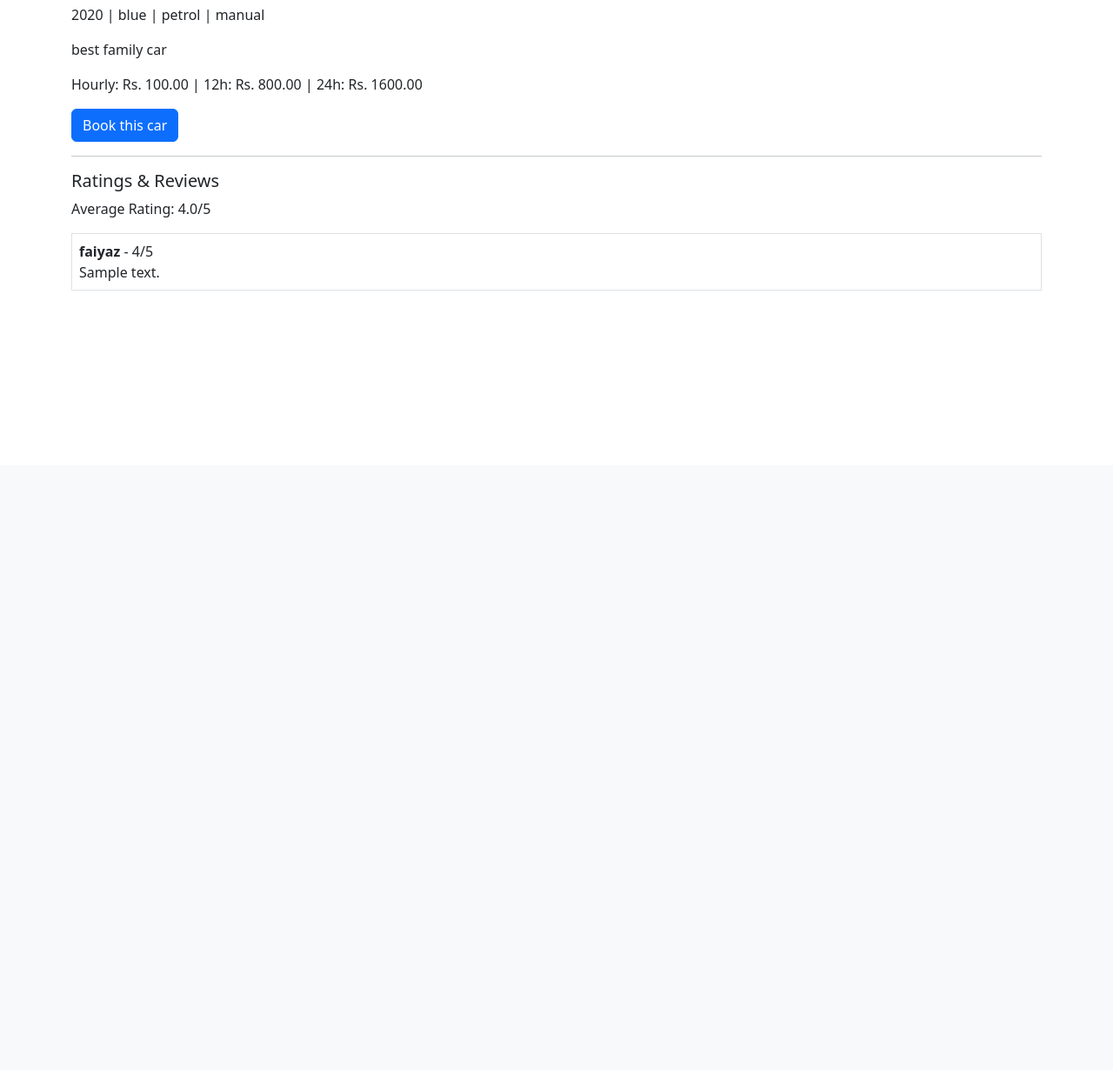
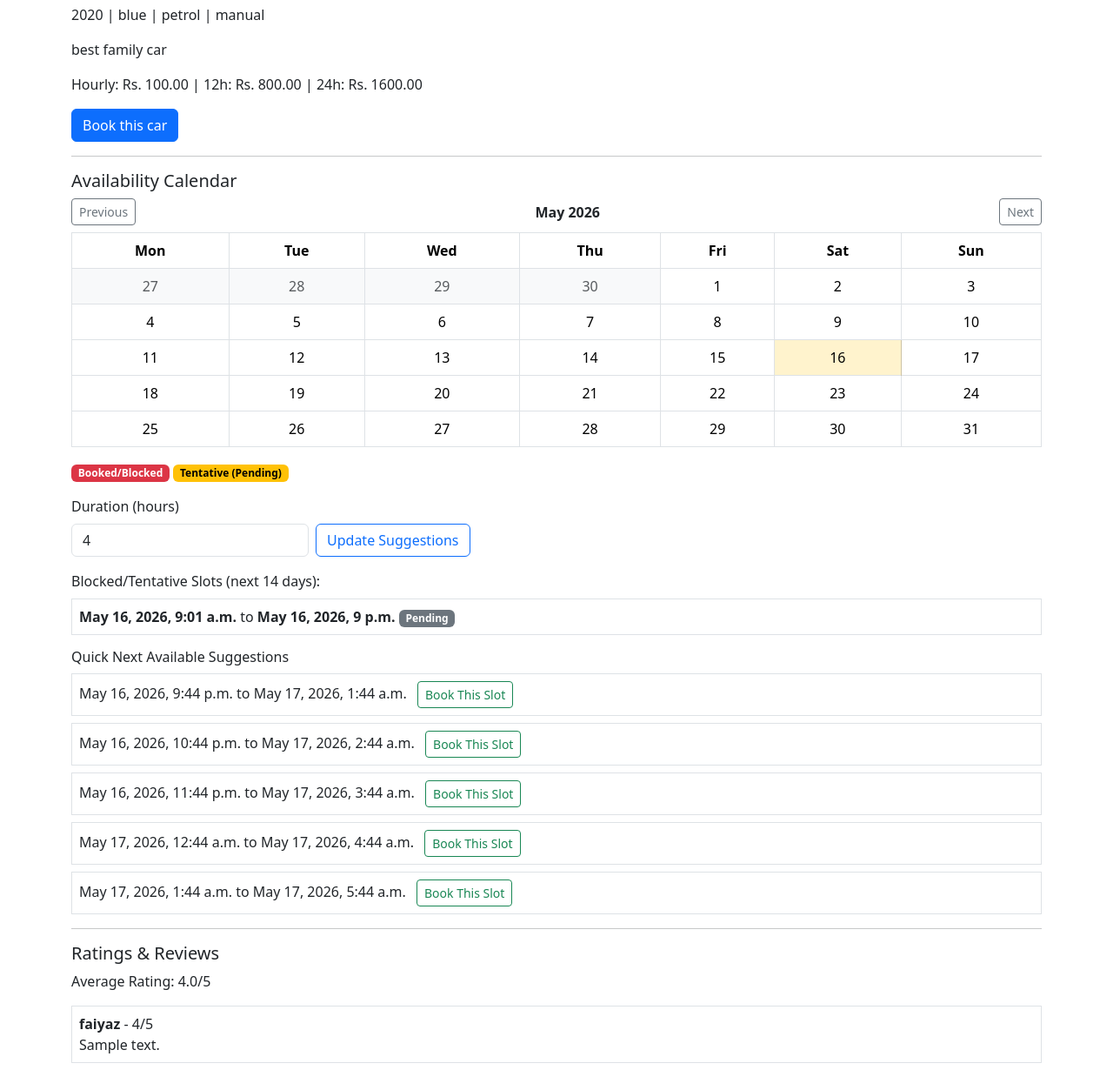
Before and after one commit to mohdfaiyazali/carrr, a Django app: page /cars/1/ in a window 1280 px wide. Shown: the part 265-1495 px from the top of the page at 87% size. Before the commit the page ends 599 px from the top, so only its background shows below. Run offline with Django 5.2, Linux system fonts and the light colour scheme; data comes from the database, SQL or seed files in the repository; tables that the repository leaves empty hold one stand-in row (values such as "Sample post").

Commit message:
calendar view in car

```diff
--- a/apps/cars/views.py
+++ b/apps/cars/views.py
@@ -1,9 +1,15 @@
+from datetime import timedelta
+import calendar
+
 from django.contrib import messages
 from django.db.models import Avg
 from django.shortcuts import redirect
 from django.urls import reverse_lazy
+from django.utils import timezone
 from django.views.generic import CreateView, DeleteView, DetailView, ListView, UpdateView
 
+from apps.bookings.models import Booking
+from apps.bookings.services import suggest_alternative_slots
 from apps.cars.forms import CarForm, CarImageUploadForm, CarPricingForm
 from apps.cars.models import Car, CarImage
 from apps.core.mixins import ManagerRequiredMixin
@@ -54,6 +60,96 @@
         car = self.object
         context["reviews"] = car.reviews.select_related("customer").order_by("-created_at")[:10]
         context["average_rating"] = car.reviews.aggregate(avg=Avg("rating"))["avg"]
+        now = timezone.now()
+        range_end = now + timedelta(days=14)
+        blocked_bookings = car.bookings.filter(
+            status__in=[Booking.Status.PENDING, Booking.Status.CONFIRMED, Booking.Status.ONGOING],
+            end_datetime__gt=now,
+            start_datetime__lt=range_end,
+        ).order_by("start_datetime")
+        context["blocked_bookings"] = blocked_bookings
+
+        duration_hours = self.request.GET.get("duration_hours", "4")
+        try:
+            duration_hours_int = int(duration_hours)
+        except (TypeError, ValueError):
+            duration_hours_int = 4
+        if duration_hours_int < 1:
+            duration_hours_int = 1
+        if duration_hours_int > 72:
+            duration_hours_int = 72
+        desired_start = now
+        desired_end = desired_start + timedelta(hours=duration_hours_int)
+        context["duration_hours"] = duration_hours_int
+        context["next_available_slots"] = suggest_alternative_slots(car, desired_start, desired_end, limit=5)
+        month_param = self.request.GET.get("month")
+        today_local = timezone.localdate()
+        if month_param:
+            try:
+                year_str, month_str = month_param.split("-")
+                year = int(year_str)
+                month = int(month_str)
+                display_date = today_local.replace(year=year, month=month, day=1)
+            except (ValueError, TypeError):
+                display_date = today_local.replace(day=1)
+        else:
+            display_date = today_local.replace(day=1)
+
+        cal = calendar.Calendar(firstweekday=0)
+        month_weeks = cal.monthdatescalendar(display_date.year, display_date.month)
+        month_start = timezone.make_aware(
+            timezone.datetime(display_date.year, display_date.month, 1, 0, 0, 0),
+            timezone.get_current_timezone(),
+        )
+        last_day = calendar.monthrange(display_date.year, display_date.month)[1]
+        month_end = timezone.make_aware(
+            timezone.datetime(display_date.year, display_date.month, last_day, 23, 59, 59),
+            timezone.get_current_timezone(),
+        )
+        month_bookings = car.bookings.filter(
+            status__in=[Booking.Status.PENDING, Booking.Status.CONFIRMED, Booking.Status.ONGOING],
+            end_datetime__gte=month_start,
+            start_datetime__lte=month_end,
+        )
+        day_meta = {}
+        for booking in month_bookings:
+            start_date = timezone.localtime(booking.start_datetime).date()
+            end_date = timezone.localtime(booking.end_datetime).date()
+            cursor = max(start_date, display_date.replace(day=1))
+            month_last_date = display_date.replace(day=last_day)
+            while cursor <= min(end_date, month_last_date):
+                key = cursor.isoformat()
+                if key not in day_meta:
+                    day_meta[key] = {"has_confirmed": False, "has_pending": False}
+                if booking.status in [Booking.Status.CONFIRMED, Booking.Status.ONGOING]:
+                    day_meta[key]["has_confirmed"] = True
+                elif booking.status == Booking.Status.PENDING:
+                    day_meta[key]["has_pending"] = True
+                cursor += timedelta(days=1)
+
+        month_grid = []
+        for week in month_weeks:
+            week_cells = []
+            for day in week:
+                key = day.isoformat()
+                meta = day_meta.get(key, {"has_confirmed": False, "has_pending": False})
+                week_cells.append(
+                    {
+                        "date": day,
+                        "in_month": day.month == display_date.month,
+                        "is_today": day == today_local,
+                        "is_confirmed": meta["has_confirmed"],
+                        "is_pending_only": (not meta["has_confirmed"]) and meta["has_pending"],
+                    }
+                )
+            month_grid.append(week_cells)
+
+        prev_month = (display_date.replace(day=1) - timedelta(days=1)).replace(day=1)
+        next_month = (display_date.replace(day=28) + timedelta(days=4)).replace(day=1)
+        context["calendar_month_label"] = display_date.strftime("%B %Y")
+        context["calendar_month_grid"] = month_grid
+        context["calendar_prev_month"] = prev_month.strftime("%Y-%m")
+        context["calendar_next_month"] = next_month.strftime("%Y-%m")
         return context
 
 
--- a/templates/cars/car_detail.html
+++ b/templates/cars/car_detail.html
@@ -15,6 +15,66 @@
 <p>Hourly: Rs. {{ car.pricing.hourly_rate }} | 12h: Rs. {{ car.pricing.half_day_rate }} | 24h: Rs. {{ car.pricing.full_day_rate }}</p>
 <a href="{% url 'booking-create' car.id %}" class="btn btn-primary">Book this car</a>
 <hr>
+<h2 class="h5">Availability Calendar</h2>
+<div class="d-flex justify-content-between align-items-center mb-2">
+  <a class="btn btn-sm btn-outline-secondary" href="?month={{ calendar_prev_month }}&duration_hours={{ duration_hours }}">Previous</a>
+  <strong>{{ calendar_month_label }}</strong>
+  <a class="btn btn-sm btn-outline-secondary" href="?month={{ calendar_next_month }}&duration_hours={{ duration_hours }}">Next</a>
+</div>
+<table class="table table-bordered text-center align-middle">
+  <thead>
+    <tr>
+      <th>Mon</th><th>Tue</th><th>Wed</th><th>Thu</th><th>Fri</th><th>Sat</th><th>Sun</th>
+    </tr>
+  </thead>
+  <tbody>
+    {% for week in calendar_month_grid %}
+      <tr>
+        {% for cell in week %}
+          <td class="
+            {% if not cell.in_month %}text-muted bg-light{% endif %}
+            {% if cell.is_confirmed %}table-danger{% elif cell.is_pending_only %}table-warning{% endif %}
+          ">
+            <div>{{ cell.date.day }}</div>
+          </td>
+        {% endfor %}
+      </tr>
+    {% endfor %}
+  </tbody>
+</table>
+<div class="mb-3">
+  <span class="badge text-bg-danger">Booked/Blocked</span>
+  <span class="badge text-bg-warning">Tentative (Pending)</span>
+</div>
+<form method="get" class="row g-2 mb-3">
+  <input type="hidden" name="month" value="{{ request.GET.month }}">
+  <div class="col-md-3">
+    <label class="form-label">Duration (hours)</label>
+    <input class="form-control" type="number" min="1" max="72" name="duration_hours" value="{{ duration_hours }}">
+  </div>
+  <div class="col-md-3 align-self-end">
+    <button class="btn btn-outline-primary" type="submit">Update Suggestions</button>
+  </div>
+</form>
+<p class="mb-2">Blocked/Tentative Slots (next 14 days):</p>
+{% for booking in blocked_bookings %}
+  <div class="border p-2 mb-2">
+    <strong>{{ booking.start_datetime }}</strong> to <strong>{{ booking.end_datetime }}</strong>
+    <span class="badge text-bg-secondary">{{ booking.status|title }}</span>
+  </div>
+{% empty %}
+  <p>No blocked slots in the next 14 days.</p>
+{% endfor %}
+<h3 class="h6 mt-3">Quick Next Available Suggestions</h3>
+{% for slot_start, slot_end in next_available_slots %}
+  <div class="border p-2 mb-2">
+    {{ slot_start }} to {{ slot_end }}
+    <a class="btn btn-sm btn-outline-success ms-2" href="{% url 'booking-create' car.id %}?start={{ slot_start|date:'c' }}&end={{ slot_end|date:'c' }}">Book This Slot</a>
+  </div>
+{% empty %}
+  <p>No suggestions available right now.</p>
+{% endfor %}
+<hr>
 <h2 class="h5">Ratings & Reviews</h2>
 <p>Average Rating: {% if average_rating %}{{ average_rating|floatformat:1 }}/5{% else %}No ratings yet{% endif %}</p>
 {% for review in reviews %}
```
